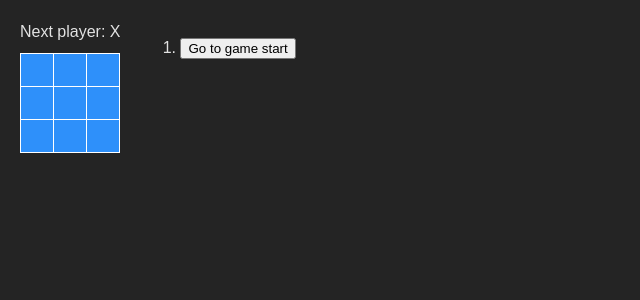
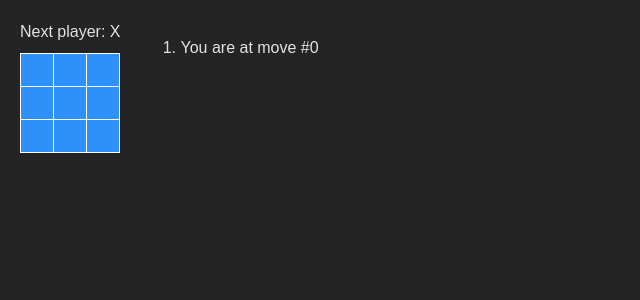
Before and after one commit to evanmhenry/tic-tac-toe, a React (Vite) app: page / in a window 1280 px wide. Shown: the top 300 px of the page, without its empty margins (0-640 px from the left). Built offline with nearby package versions, Linux system fonts and the light colour scheme.

Commit message:
improvement #1

```diff
--- a/src/components/Game.tsx
+++ b/src/components/Game.tsx
@@ -21,6 +21,10 @@ const Game = () => {
 	}
 
 	const moves = history.map((squares: string[], move: number) => {
+		if (move === currentMove) {
+			return <li key={squares[move]}>You are at move #{move}</li>
+		}
+
 		const description = move > 0 ? `Go to move #${move}` : 'Go to game start'
 		return (
 			<li key={squares[move]}>
```
